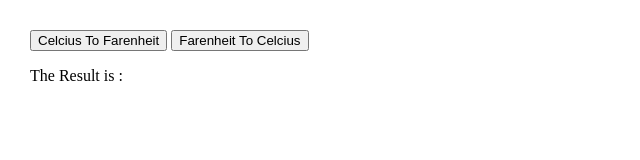
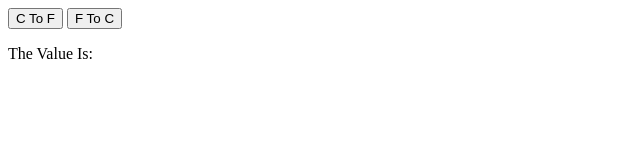
Before and after one commit to pancitcanton4/Javascript-Temperature, a plain HTML site: page index.html in a window 1280 px wide. Shown: the whole page, without its empty margins (0-640 px from the left). Drawn offline with Linux system fonts and the light colour scheme.

Commit message:
final commit

```diff
--- a/index.html
+++ b/index.html
@@ -1,15 +1,13 @@
-<!DOCTYPE html>
+
 <html>
 <head>
 <meta charset=utf-8 />
-<title>Converting Temparatures </title>
-<style type="text/css">
-body {margin: 30px;}
-</style>
+<title>Temp Converter</title>
+
     <script>
         function cToF(celsius)
             {
-            var num = prompt("Please enter value", "");
+            var num = prompt("Please enter value", " ");
               var cTemp = num;
               var cToFahr = cTemp * 9 / 5 + 32;
 
@@ -18,7 +16,7 @@ body {margin: 30px;}
 
             function fToC(fahrenheit)
             {
-                var num = prompt("Please enter your name", "");
+                var num = prompt("Please enter your value", " ");
               var fTemp = num;
               var fToCel = (fTemp - 32) * 5 / 9;
 
@@ -31,10 +29,10 @@ body {margin: 30px;}
 <form>
 <!--Enter Value : <input type="text" id="TempVal" /><br>-->
 
-<input type="button" onClick="cToF()" Value="Celcius To Farenheit" />
-<input type="button" onClick="fToC()" Value="Farenheit To Celcius" />
+<input type="button" onClick="cToF()" Value="C To F" />
+<input type="button" onClick="fToC()" Value="F To C" />
 </form>
-<p>The Result is : <br>
+<p>The Value Is: <br>
 <span id = "result"></span>
 </p>
 </body>
```
